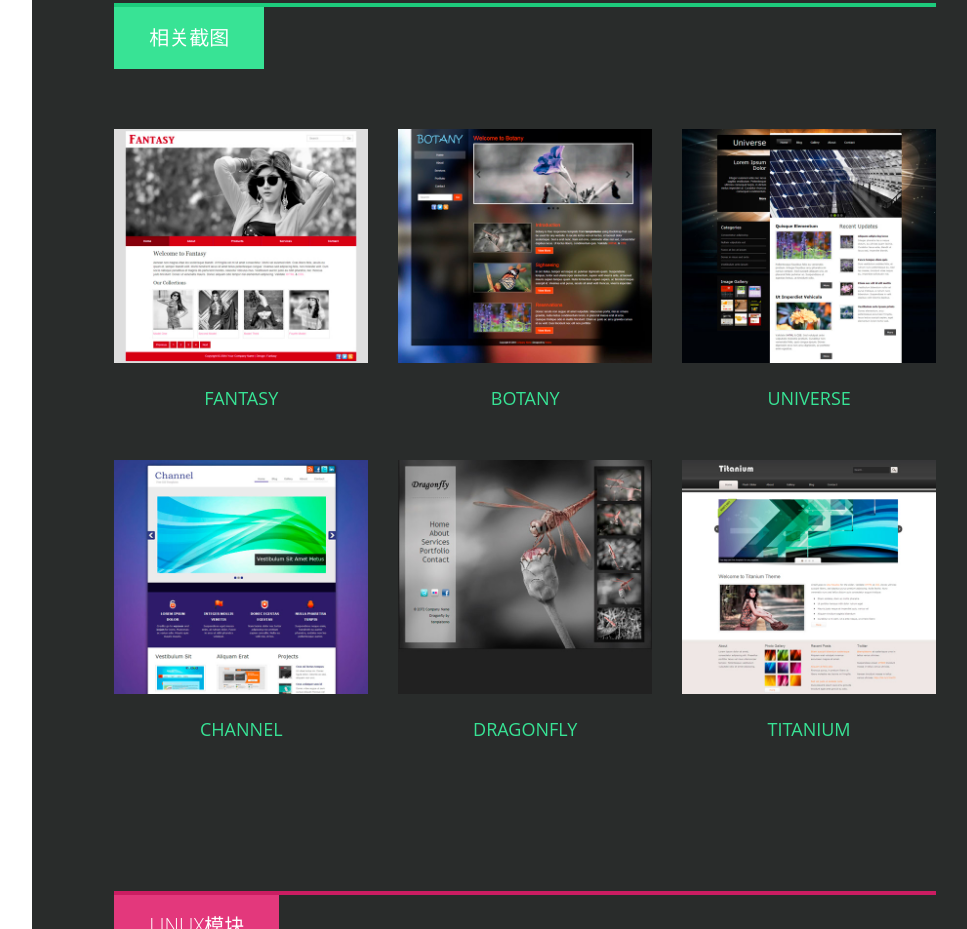
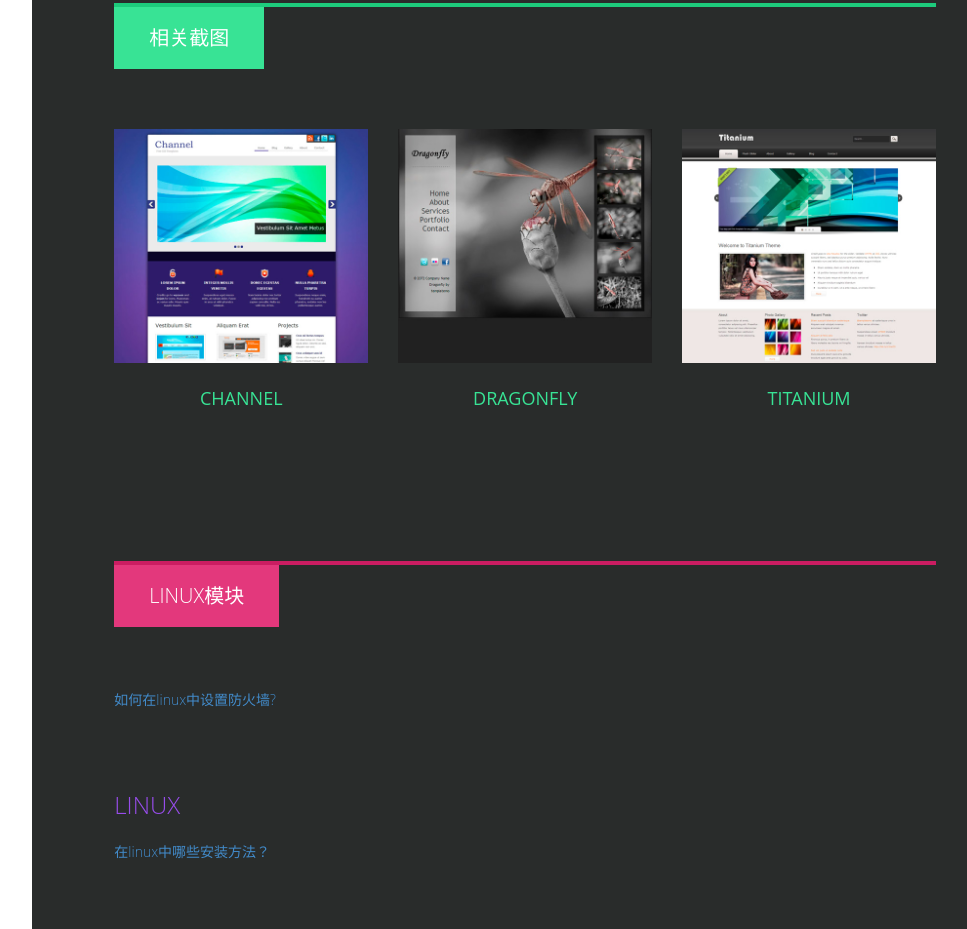
Before and after one commit to ITstyle/depot, a plain HTML site: page index.html in a window 1280 px wide. Shown: the part 1814-2743 px from the top of the page, without its empty margins (262-1229 px from the left). Drawn offline with Linux system fonts and the light colour scheme.

Commit message:
Update index.html

```diff
--- a/index.html
+++ b/index.html
@@ -197,45 +197,7 @@
 					</div> <!-- /.col-md-12 -->
 				</div> <!-- /.row -->
 				<div class="row">
-					<div class="col-md-4">
-						<div class="portfolio-item">
-							<div class="portfolio-thumb">
-								<img src="images/portfolio/1.jpg" alt="Fantasy">
-								<div class="overlay-p">
-									<a href="images/portfolio/1.jpg" data-gal="prettyPhoto">
-										<i class="fa fa-arrows-alt fa-2x"></i>
-									</a>
-								</div>
-							</div> <!-- /.portfolio-thumb -->
-							<h3 class="portfolio-title"><a href="#">Fantasy</a></h3>
-						</div> <!-- /.portfolio-item -->
-					</div> <!-- /.col-md-4 -->
-					<div class="col-md-4">
-						<div class="portfolio-item">
-							<div class="portfolio-thumb">
-								<img src="images/portfolio/2.jpg" alt="Botany">
-								<div class="overlay-p">
-									<a href="images/portfolio/2.jpg" data-gal="prettyPhoto">
-										<i class="fa fa-arrows-alt fa-2x"></i>
-									</a>
-								</div>
-							</div> <!-- /.portfolio-thumb -->
-							<h3 class="portfolio-title"><a href="#">Botany</a></h3>
-						</div> <!-- /.portfolio-item -->
-					</div> <!-- /.col-md-4 -->
-					<div class="col-md-4">
-						<div class="portfolio-item">
-							<div class="portfolio-thumb">
-								<img src="images/portfolio/3.jpg" alt="Universe">
-								<div class="overlay-p">
-									<a href="images/portfolio/3.jpg" data-gal="prettyPhoto">
-										<i class="fa fa-arrows-alt fa-2x"></i>
-									</a>
-								</div>
-							</div> <!-- /.portfolio-thumb -->
-							<h3 class="portfolio-title"><a href="#">Universe</a></h3>
-						</div> <!-- /.portfolio-item -->
-					</div> <!-- /.col-md-4 -->
+
 				</div> <!-- /.row -->
 				<div class="row">
 					<div class="col-md-4">
```
